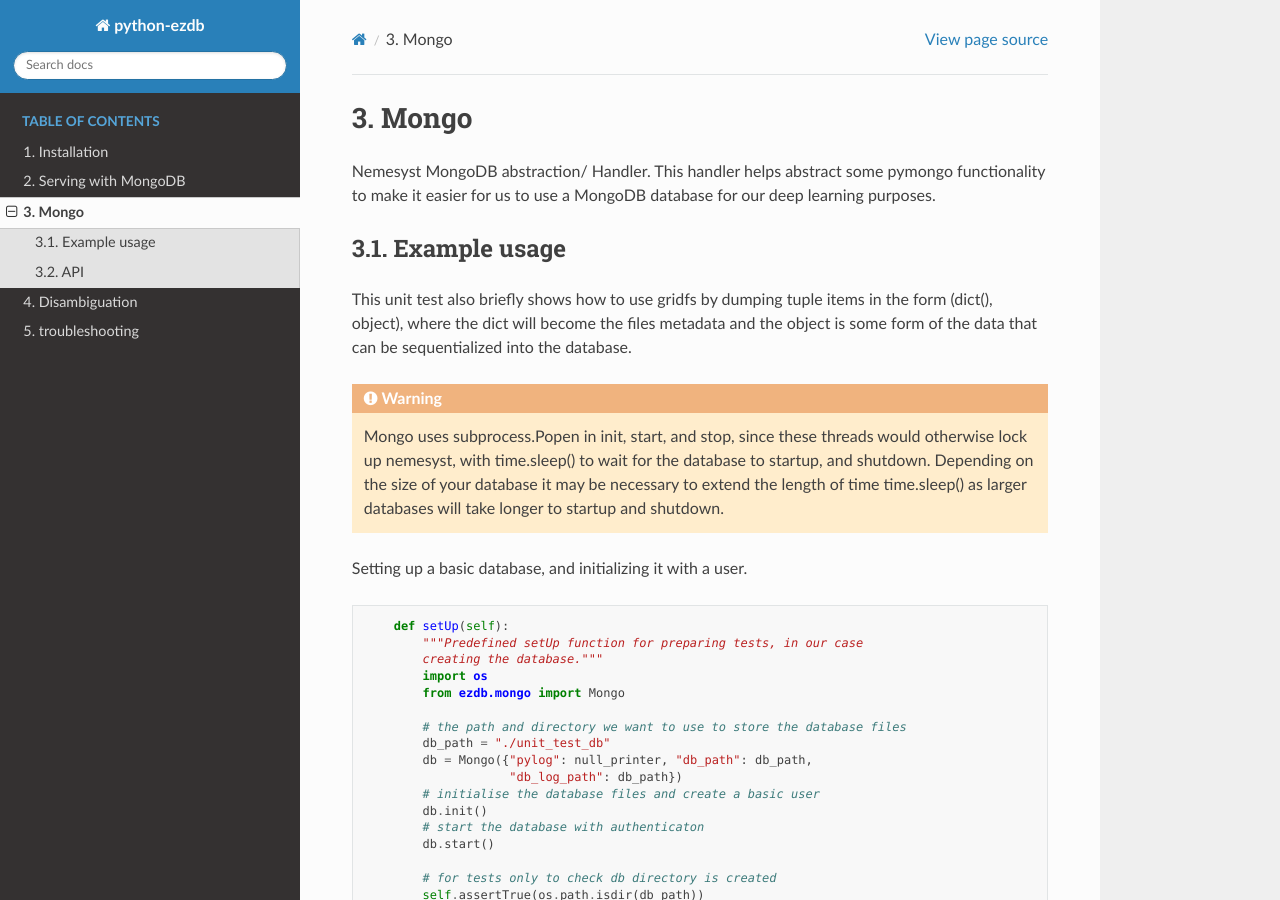
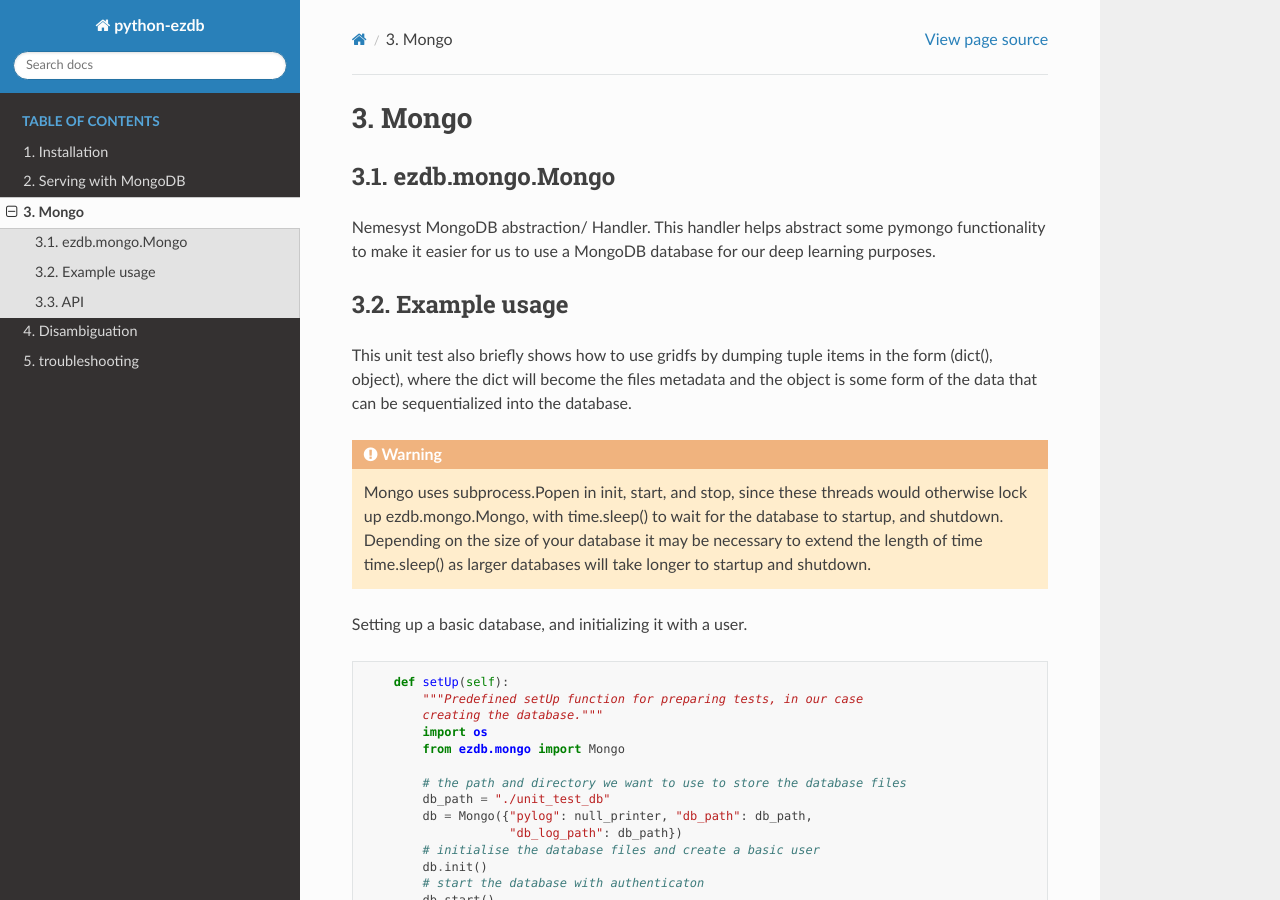
Before and after one commit to DreamingRaven/python-ezdb, a Sphinx documentation site: the page built from docs/source/mongo.rst, in a window 1280 px wide and 900 px high. Built offline with Sphinx 7.4.7 and the Read the Docs theme 2.0.0, drawn with Linux system fonts in a browser that asks for light colours; the version number could not be read and is left out.

Commit message:
Changed more references to ezdb

```diff
--- a/docs/source/mongo.rst
+++ b/docs/source/mongo.rst
@@ -2,6 +2,9 @@
 
 Mongo
 =====
+
+ezdb.mongo.Mongo
+++++++++++++++++
 
 Nemesyst MongoDB abstraction/ Handler.
 This handler helps abstract some pymongo functionality to make it easier for us to use a MongoDB database for our deep learning purposes.
@@ -13,7 +16,7 @@ This unit test also briefly shows how to use gridfs by dumping tuple items in th
 
 .. warning::
 
-  Mongo uses subprocess.Popen in init, start, and stop, since these threads would otherwise lock up nemesyst, with time.sleep() to wait for the database to startup, and shutdown. Depending on the size of your database it may be necessary to extend the length of time time.sleep() as larger databases will take longer to startup and shutdown.
+  Mongo uses subprocess.Popen in init, start, and stop, since these threads would otherwise lock up ezdb.mongo.Mongo, with time.sleep() to wait for the database to startup, and shutdown. Depending on the size of your database it may be necessary to extend the length of time time.sleep() as larger databases will take longer to startup and shutdown.
 
 Setting up a basic database, and initializing it with a user.
 
```
